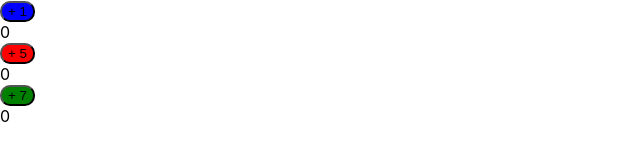
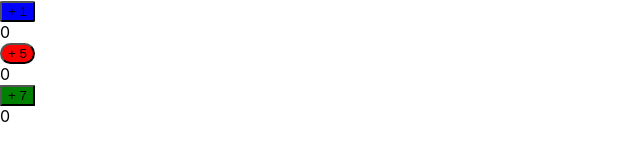
Before and after one commit to andydangit/React-Concept, a React (Create React App) app: page / in a window 1280 px wide. Shown: the top 160 px of the page, without its empty margins (0-640 px from the left). Built offline with nearby package versions, Linux system fonts and the light colour scheme.

Commit message:
add another props

```diff
--- a/src/components/App.js
+++ b/src/components/App.js
@@ -5,9 +5,9 @@ function App() {
 
   return (
     <div className="App">
-      <CountButton incrementBy={1} buttonColor={'blue'}  />
-      <CountButton incrementBy={5} buttonColor={"red"}/>
-      <CountButton incrementBy={7} buttonColor={"green"}/>
+      <CountButton incrementBy={1} buttonColor={'blue'} borderRadius={"2px"} />
+      <CountButton incrementBy={5} buttonColor={"red"} borderRadius={"30px"}/>
+      <CountButton incrementBy={7} buttonColor={"green"} borderRadius={"1px"}/>
     </div>
   );
 }
--- a/src/components/CountButton.jsx
+++ b/src/components/CountButton.jsx
@@ -12,7 +12,7 @@ function CountButton(props) {
 
   const buttonStyle = {
    background: props.buttonColor,
-    borderRadius: '10px',
+    borderRadius: props.borderRadius,
   }
 
   return (
```
